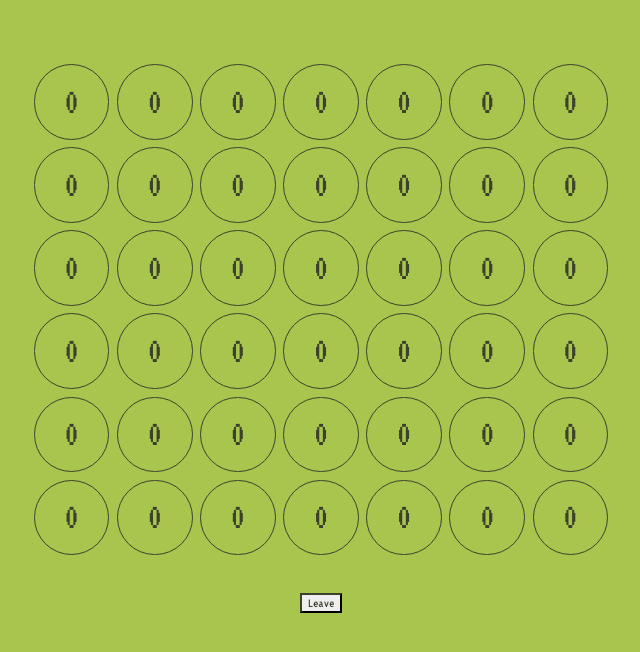
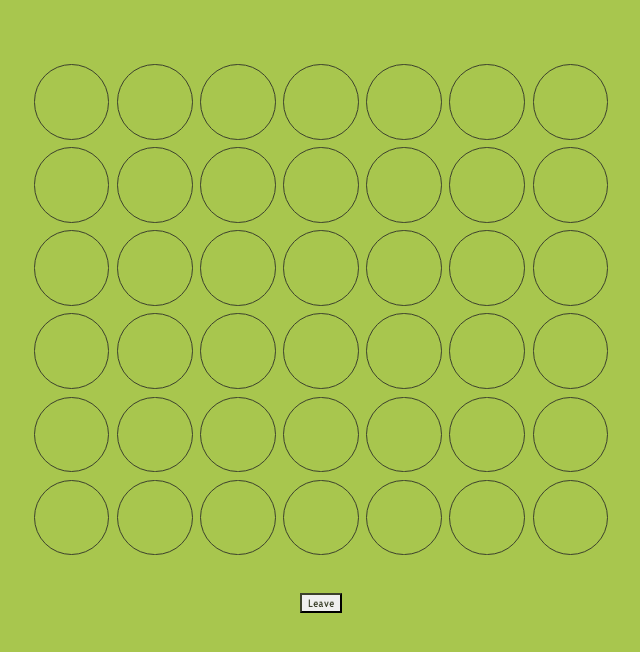
Before and after one commit to marinm/connect-four, a React (Vite) app: page / in a window 1280 px wide. Shown: the top 652 px of the page, without its empty margins (319-959 px from the left). Built offline with nearby package versions, Linux system fonts and the light colour scheme.

Commit message:
show player selections

```diff
--- a/src/components/GameGrid.tsx
+++ b/src/components/GameGrid.tsx
@@ -44,12 +44,22 @@ export default function GameGrid() {
 		const row = nextEmptyRow(col);
 
 		if (row != null) {
-			grid[ toIndex({i: row, j: col}) ] = playerTurn;
+			grid[ toIndex({i: row, j: col}) ] = playerTurn + 1;
 		}
 
         setGrid([...grid]);
 		setTurn(turn + 1);
     }
+
+	function displayValue(slotValue: number): string {
+		switch (slotValue) {
+			case 0: return "";
+			case 1: return "X";
+			case 2: return "O";
+		}
+
+		return "";
+	}
 
     return (
         <div className="game-grid">
@@ -59,7 +69,7 @@ export default function GameGrid() {
                     key={index}
                     onClick={() => select(index)}
                 >
-                    {slot}
+                    {displayValue(slot)}
                 </div>
             ))}
         </div>
```
